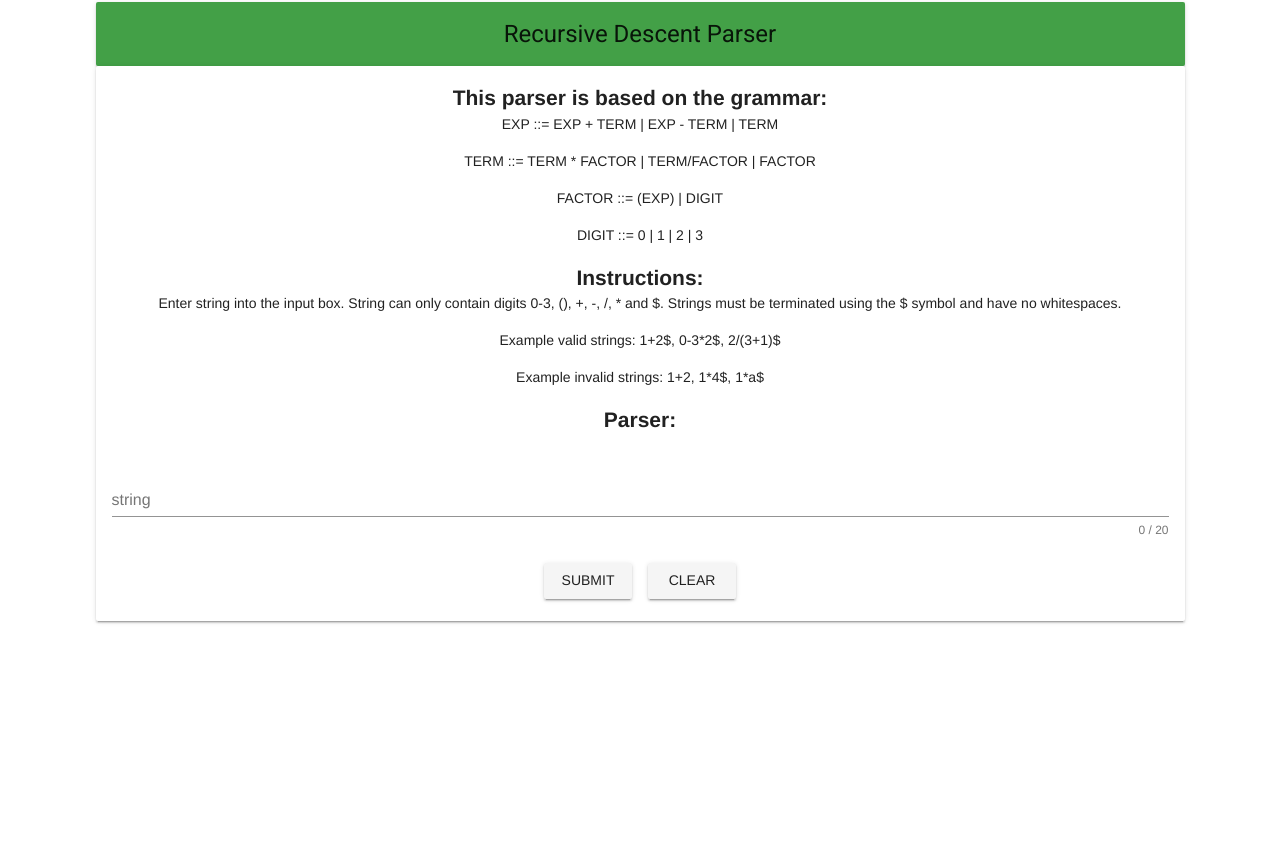
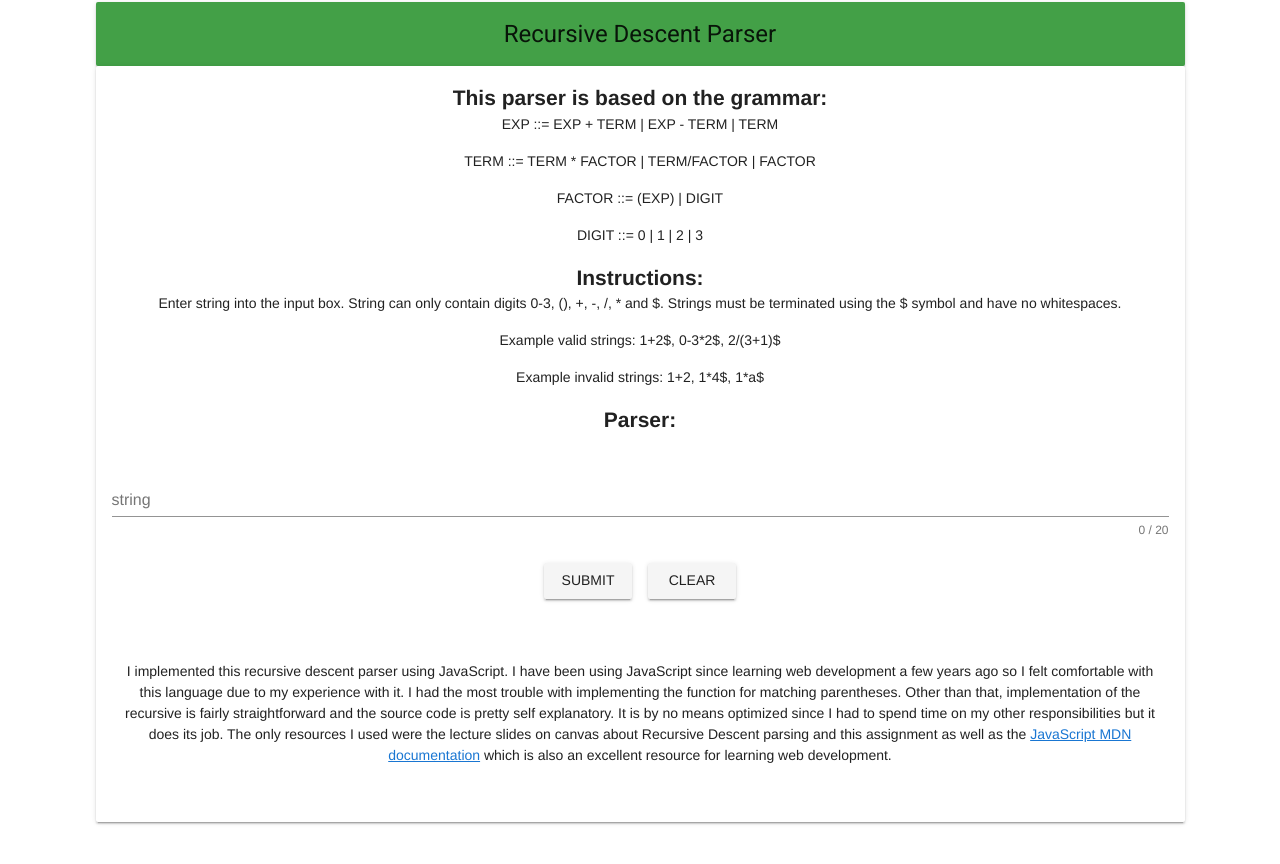
Before and after one commit to ebcp-dev/csc135site, a Vue app: page / in a window 1280 px wide. Shown: the part 1467-2331 px from the top of the page. Before the commit the page ends 2186 px from the top, so only its background shows below. Built offline with nearby package versions, Linux system fonts and the light colour scheme.

Commit message:
added report at bottom of rdp

```diff
--- a/src/components/PL4.vue
+++ b/src/components/PL4.vue
@@ -29,6 +29,14 @@
                         <v-btn @click="clear">clear</v-btn>
                     </v-container>
                 </v-form>
+
+                <v-card-text class="px-0">
+                    <v-container>
+                    <p>I implemented this recursive descent parser using JavaScript. I have been using JavaScript since learning web development a few years ago so I felt comfortable with this language due to my experience with it. I had the most trouble with implementing the function for matching parentheses. Other than that, implementation of the recursive is fairly straightforward and the source code is pretty self explanatory. It is by no means optimized since I had to spend time on my other responsibilities but it does its job.
+                    The only resources I used were the lecture slides on canvas about Recursive Descent parsing and this assignment as well as the <a href="https://developer.mozilla.org/en-US/docs/Web/JavaScript/Reference" target="_blank">JavaScript MDN documentation</a> which is also an excellent resource for learning web development.
+                    </p>
+                    </v-container>
+                </v-card-text>
             </v-card>
         </v-container>
     </div>
```
Also changed, not shown: 9 other files (tests, documents, lock files or other folders).
